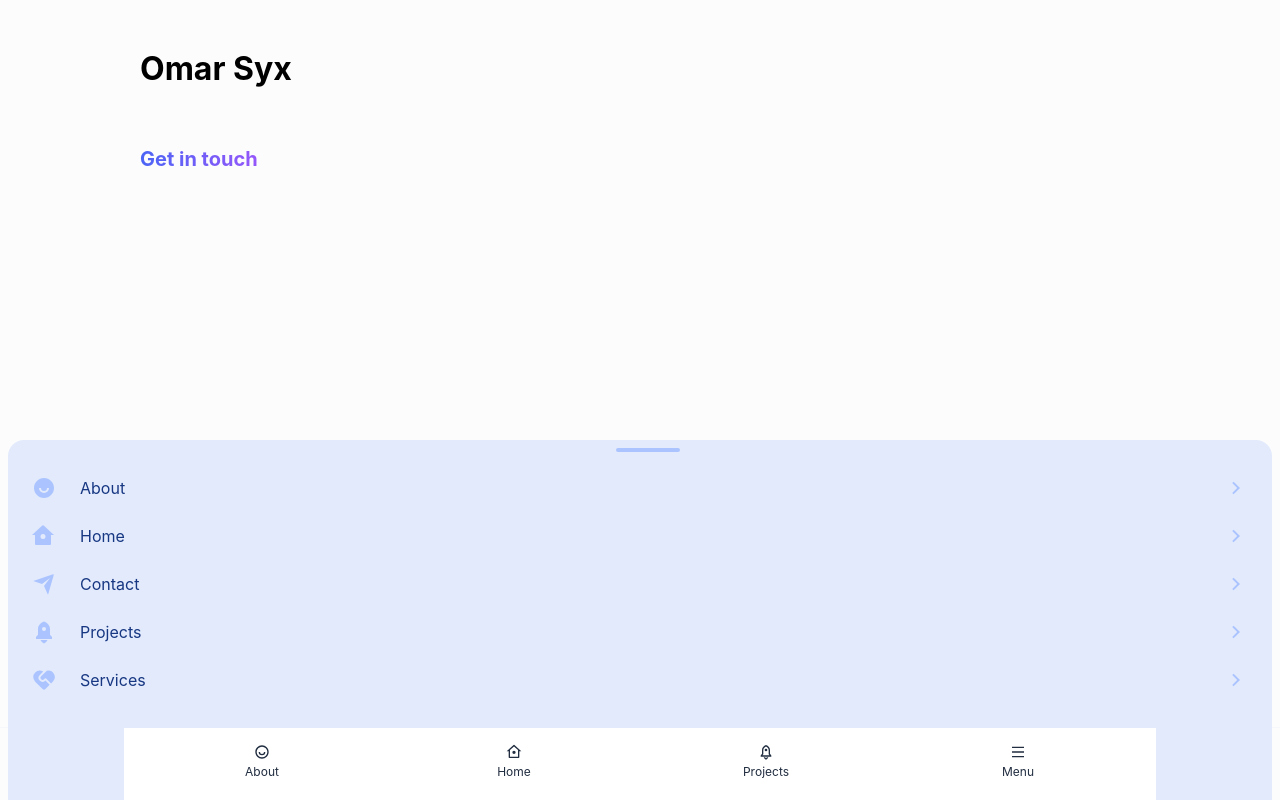
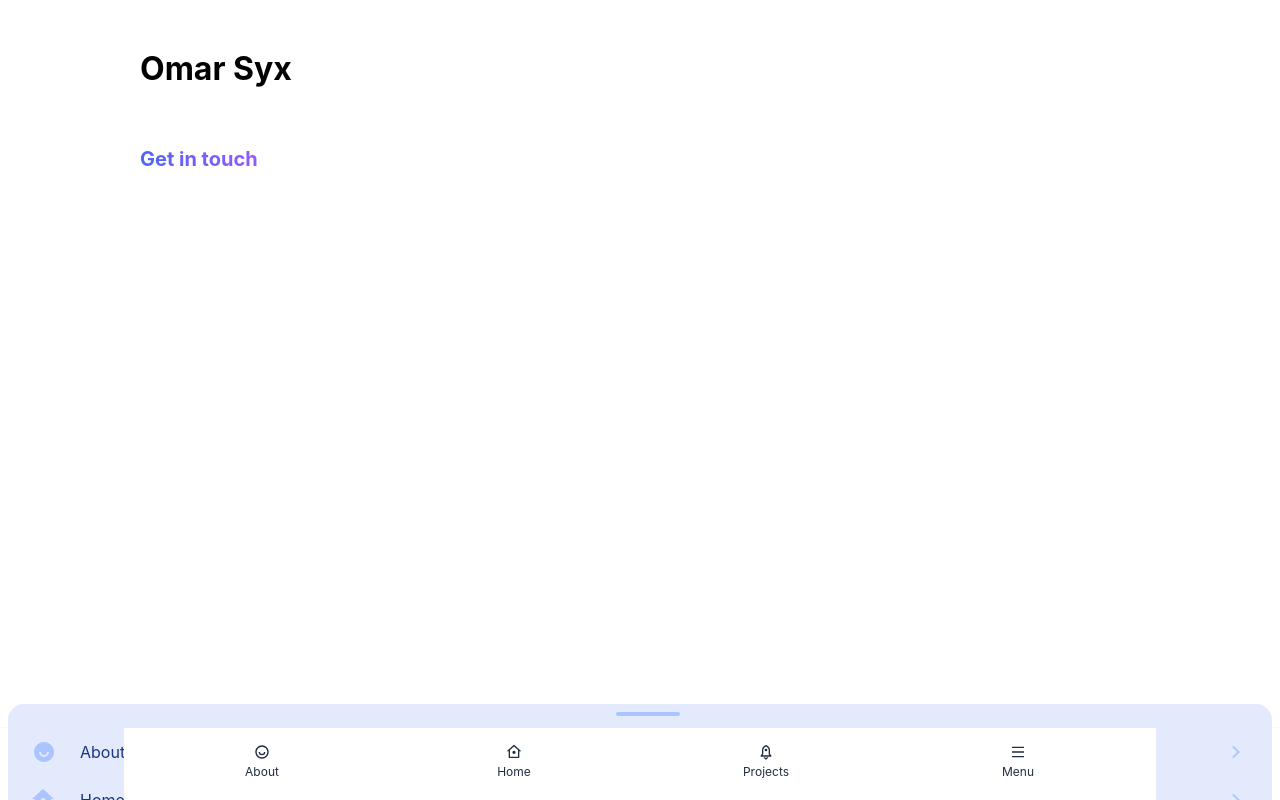
Before and after one commit to ozyxdev/ozyxdev2021, a Next.js app: page / in a window 1280 px wide. Built offline with nearby package versions, Linux system fonts and the light colour scheme.

Commit message:
add timeout to toggle menu

```diff
--- a/src/components/shared/Nav/Navigation.js
+++ b/src/components/shared/Nav/Navigation.js
@@ -24,6 +24,12 @@ export default function Navigation() {
   const router = useRouter()
   useEffect(() => {
     router.events.on('routeChangeStart', () => setMenuOpen(false))
+  })
+
+  useEffect(() => {
+    setTimeout(() => {
+      setMenuOpen(false)
+    }, 1000)
   })
 
   return (
```
